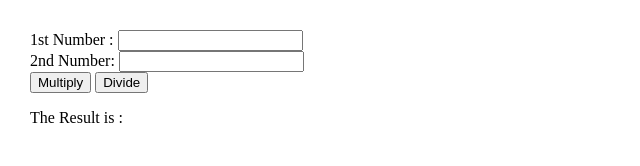
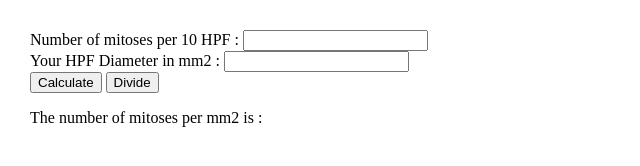
Before and after one commit to mitosiscalculator/Mitosis-Calculator, a plain HTML site: page index.html in a window 1280 px wide. Shown: the whole page, without its empty margins (0-640 px from the left). Drawn offline with Linux system fonts and the light colour scheme.

Commit message:
Update index.html

```diff
--- a/index.html
+++ b/index.html
@@ -11,7 +11,7 @@ body {margin: 30px;}
 {
         num1 = document.getElementById("firstNumber").value;
         num2 = document.getElementById("secondNumber").value;
-        document.getElementById("result").innerHTML = num1 * num2;
+        document.getElementById("result").innerHTML = num1 / (2.5 * 3.14 * (num2^2));
 }
 
 function divideBy()
@@ -24,12 +24,12 @@ document.getElementById("result").innerHTML = num1 / num2;
 </head>
 <body>
 <form>
-1st Number : <input type="text" id="firstNumber" /><br>
-2nd Number: <input type="text" id="secondNumber" /><br>
-<input type="button" onClick="multiplyBy()" Value="Multiply" />
+Number of mitoses per 10 HPF : <input type="text" id="firstNumber" /><br>
+Your HPF Diameter in mm2 : <input type="text" id="secondNumber" /><br>
+<input type="button" onClick="multiplyBy()" Value="Calculate" />
 <input type="button" onClick="divideBy()" Value="Divide" />
 </form>
-<p>The Result is : <br>
+<p>The number of mitoses per mm2 is : <br>
 <span id = "result"></span>
 </p>
 </body>
```
